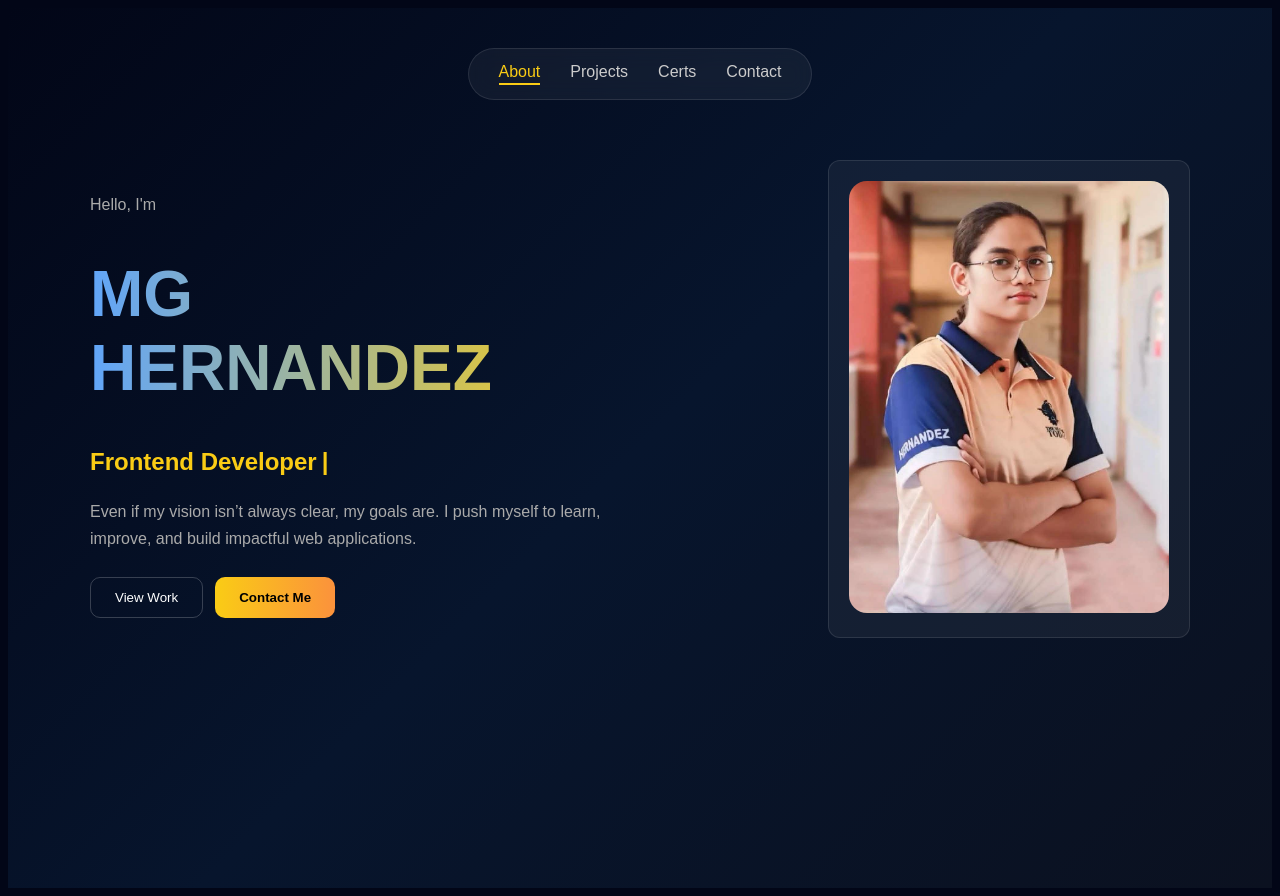
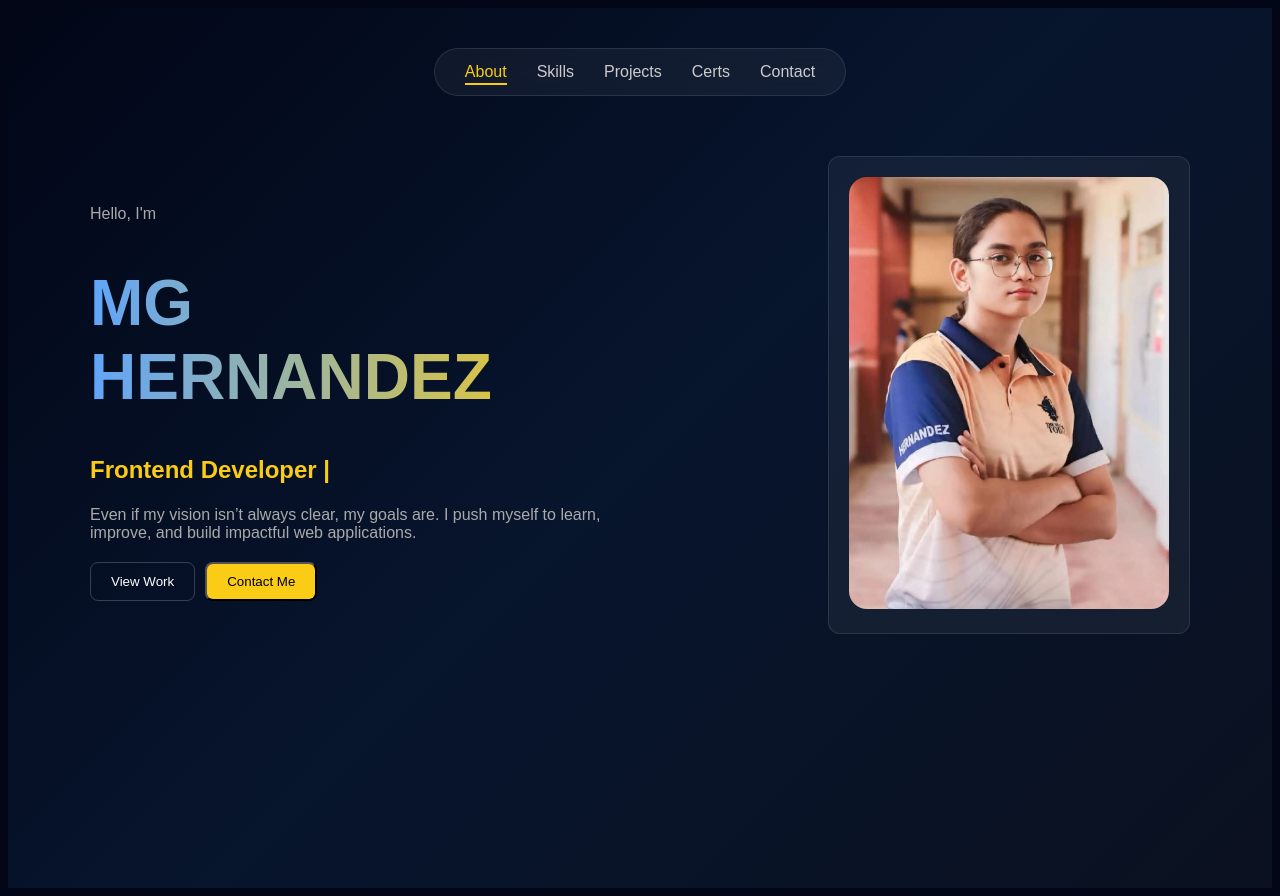
Before and after one commit to mghernandez690-del/portfolio, a Next.js app: page / in a window 1280 px wide. Built offline with nearby package versions, Linux system fonts and the light colour scheme.

Commit message:
add animated skills section

```diff
--- a/app/page.tsx
+++ b/app/page.tsx
@@ -6,8 +6,11 @@ export default function Home() {
   const [active, setActive] = useState("about");
   const [show, setShow] = useState(true);
   const [text, setText] = useState("");
+  const [animateBars, setAnimateBars] = useState(false);
 
   const fullText = "Frontend Developer";
+
+  const tabs = ["about", "skills", "projects", "certs", "contact"];
 
   // TYPEWRITER
   useEffect(() => {
@@ -29,7 +32,13 @@ export default function Home() {
     return () => clearTimeout(t);
   }, [active]);
 
-  const tabs = ["about", "projects", "certs", "contact"];
+  // SKILL ANIMATION TRIGGER
+  useEffect(() => {
+    if (active === "skills") {
+      setAnimateBars(false);
+      setTimeout(() => setAnimateBars(true), 200);
+    }
+  }, [active]);
 
   return (
     <main
@@ -52,7 +61,6 @@ export default function Home() {
             background: "rgba(255,255,255,0.05)",
             border: "1px solid rgba(255,255,255,0.1)",
             backdropFilter: "blur(10px)",
-            fontSize: "16px",
           }}
         >
           {tabs.map((item) => {
@@ -65,35 +73,22 @@ export default function Home() {
                 style={{
                   cursor: "pointer",
                   position: "relative",
-                  paddingBottom: "4px",
                   color: active === item ? "#facc15" : "#ccc",
-                  transition: "0.3s",
-                }}
-                onMouseEnter={(e) => {
-                  if (active !== item) {
-                    e.currentTarget.style.color = "#fff";
-                  }
-                }}
-                onMouseLeave={(e) => {
-                  if (active !== item) {
-                    e.currentTarget.style.color = "#ccc";
-                  }
                 }}
               >
                 {label}
 
-                {/* UNDERLINE (hover + active) */}
+                {/* underline */}
                 <span
                   style={{
                     position: "absolute",
                     left: 0,
-                    bottom: 0,
+                    bottom: "-4px",
                     height: "2px",
                     width: active === item ? "100%" : "0%",
                     background: "#facc15",
                     transition: "0.3s",
                   }}
-                  className="underline"
                 />
               </span>
             );
@@ -107,13 +102,13 @@ export default function Home() {
           maxWidth: "1100px",
           margin: "0 auto",
           opacity: show ? 1 : 0,
-          transform: show ? "translateY(0px)" : "translateY(20px)",
-          transition: "all 0.4s ease",
+          transform: show ? "translateY(0)" : "translateY(20px)",
+          transition: "0.4s",
         }}
       >
         {/* ABOUT */}
         {active === "about" && (
-          <div style={{ display: "flex", gap: "50px", alignItems: "center", justifyContent: "space-between" }}>
+          <div style={{ display: "flex", gap: "50px", justifyContent: "space-between", alignItems: "center" }}>
             <div style={{ maxWidth: "520px" }}>
               <p style={{ color: "#aaa" }}>Hello, I'm</p>
 
@@ -130,35 +125,57 @@ export default function Home() {
               </h1>
 
               <h2 style={{ color: "#facc15", height: "30px" }}>
-                {text}
-                <span style={{ marginLeft: "5px" }}>|</span>
+                {text} |
               </h2>
 
-              <p style={{ color: "#aaa", marginTop: "15px", lineHeight: "1.7" }}>
+              <p style={{ color: "#aaa", marginTop: "15px" }}>
                 Even if my vision isn’t always clear, my goals are. I push myself to learn,
                 improve, and build impactful web applications.
               </p>
 
-              <div style={{ marginTop: "25px", display: "flex", gap: "12px" }}>
-                <button
-                  onClick={() => setActive("projects")}
-                  style={btnOutline}
-                >
+              <div style={{ marginTop: "20px", display: "flex", gap: "10px" }}>
+                <button onClick={() => setActive("projects")} style={btnOutline}>
                   View Work
                 </button>
-
-                <button
-                  onClick={() => setActive("contact")}
-                  style={btnPrimary}
-                >
+                <button onClick={() => setActive("contact")} style={btnPrimary}>
                   Contact Me
                 </button>
               </div>
             </div>
 
-            {/* IMAGE */}
             <div style={cardStyle}>
               <img src="/profile.png" style={{ width: "320px", borderRadius: "18px" }} />
+            </div>
+          </div>
+        )}
+
+        {/* SKILLS */}
+        {active === "skills" && (
+          <div>
+            <h2 style={{ fontSize: "32px", marginBottom: "25px" }}>Skills</h2>
+
+            <div style={{ display: "grid", gridTemplateColumns: "repeat(3,1fr)", gap: "20px" }}>
+              {[
+                { name: "HTML", level: 90 },
+                { name: "CSS", level: 90 },
+                { name: "JavaScript", level: 70 },
+                { name: "React", level: 70 },
+                { name: "Next.js", level: 65 },
+                { name: "Tailwind", level: 50 },
+              ].map((skill) => (
+                <div key={skill.name} style={cardStyle}>
+                  <h3>{skill.name}</h3>
+
+                  <div style={barContainer}>
+                    <div
+                      style={{
+                        ...barFill,
+                        width: animateBars ? `${skill.level}%` : "0%",
+                      }}
+                    />
+                  </div>
+                </div>
+              ))}
             </div>
           </div>
         )}
@@ -167,14 +184,11 @@ export default function Home() {
         {active === "projects" && (
           <div>
             <h2 style={{ fontSize: "32px", marginBottom: "20px" }}>Projects</h2>
-
             <div style={{ display: "grid", gridTemplateColumns: "repeat(3,1fr)", gap: "20px" }}>
-              {["Portfolio Website", "Gowns & Golds", "UI Landing"].map((p) => (
+              {["Portfolio", "Gowns System", "UI Landing"].map((p) => (
                 <div key={p} style={cardStyle}>
                   <h3>{p}</h3>
-                  <p style={{ color: "#aaa", fontSize: "14px" }}>
-                    Clean modern project built with Next.js.
-                  </p>
+                  <p style={{ color: "#aaa" }}>Modern responsive project</p>
                 </div>
               ))}
             </div>
@@ -185,10 +199,9 @@ export default function Home() {
         {active === "certs" && (
           <div>
             <h2 style={{ fontSize: "32px", marginBottom: "20px" }}>Certificates</h2>
-
             <div style={{ display: "flex", flexDirection: "column", gap: "10px" }}>
-              <div style={cardStyle}>Web Development Certificate</div>
-              <div style={cardStyle}>Frontend Certification</div>
+              <div style={cardStyle}>Web Dev Certificate</div>
+              <div style={cardStyle}>Frontend Certificate</div>
             </div>
           </div>
         )}
@@ -217,9 +230,23 @@ const cardStyle = {
   borderRadius: "12px",
 };
 
+const barContainer = {
+  marginTop: "10px",
+  height: "6px",
+  background: "rgba(255,255,255,0.1)",
+  borderRadius: "10px",
+  overflow: "hidden",
+};
+
+const barFill = {
+  height: "100%",
+  background: "linear-gradient(to right, #60a5fa, #facc15)",
+  transition: "1s ease",
+};
+
 const inputStyle = {
   width: "100%",
-  padding: "12px",
+  padding: "10px",
   marginBottom: "10px",
   borderRadius: "8px",
   border: "1px solid rgba(255,255,255,0.2)",
@@ -228,18 +255,16 @@ const inputStyle = {
 };
 
 const btnPrimary = {
-  padding: "12px 24px",
-  background: "linear-gradient(to right, #facc15, #fb923c)",
+  padding: "10px 20px",
+  background: "#facc15",
   color: "black",
-  border: "none",
-  borderRadius: "10px",
-  fontWeight: "bold",
+  borderRadius: "8px",
 };
 
 const btnOutline = {
-  padding: "12px 24px",
+  padding: "10px 20px",
   border: "1px solid rgba(255,255,255,0.2)",
   background: "transparent",
   color: "white",
-  borderRadius: "10px",
+  borderRadius: "8px",
 };
```
